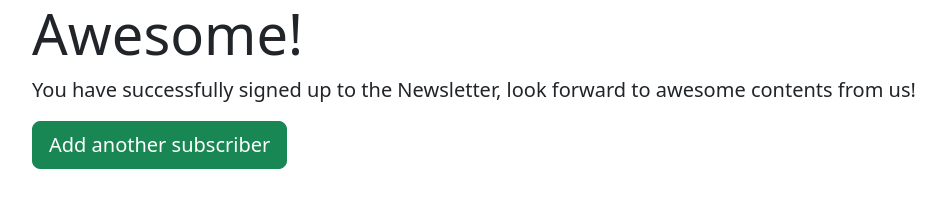
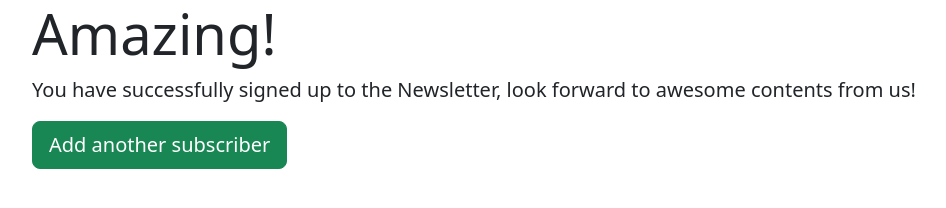
Before and after one commit to Kellsonphilips/Newsletter, a website: page success.html in a window 1280 px wide. Shown: the whole page, without its empty margins (50-996 px from the left). Drawn offline with nearby package versions, Linux system fonts and the light colour scheme.

Commit message:
Updated h1
Added a suitable word.

```diff
--- a/success.html
+++ b/success.html
@@ -15,7 +15,7 @@
 
     <div class="jumbotron jumbotron-fluid">
         <div class="container">
-            <h1 class="display-4">Awesome!</h1>
+            <h1 class="display-4">Amazing!</h1>
             <p class="lead">You have successfully signed up to the Newsletter, look forward to awesome contents from us!</p>
 
             <form action="/success.html" method="post">
```
